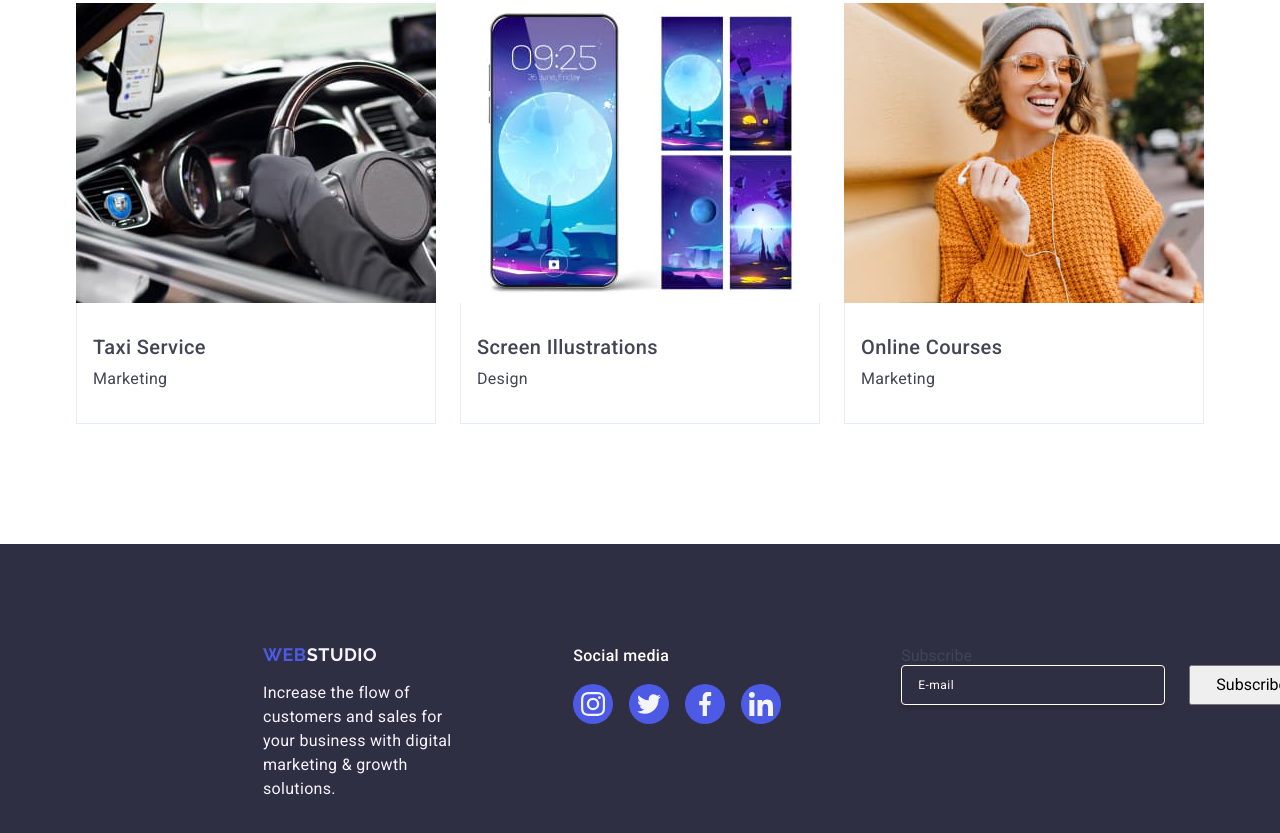
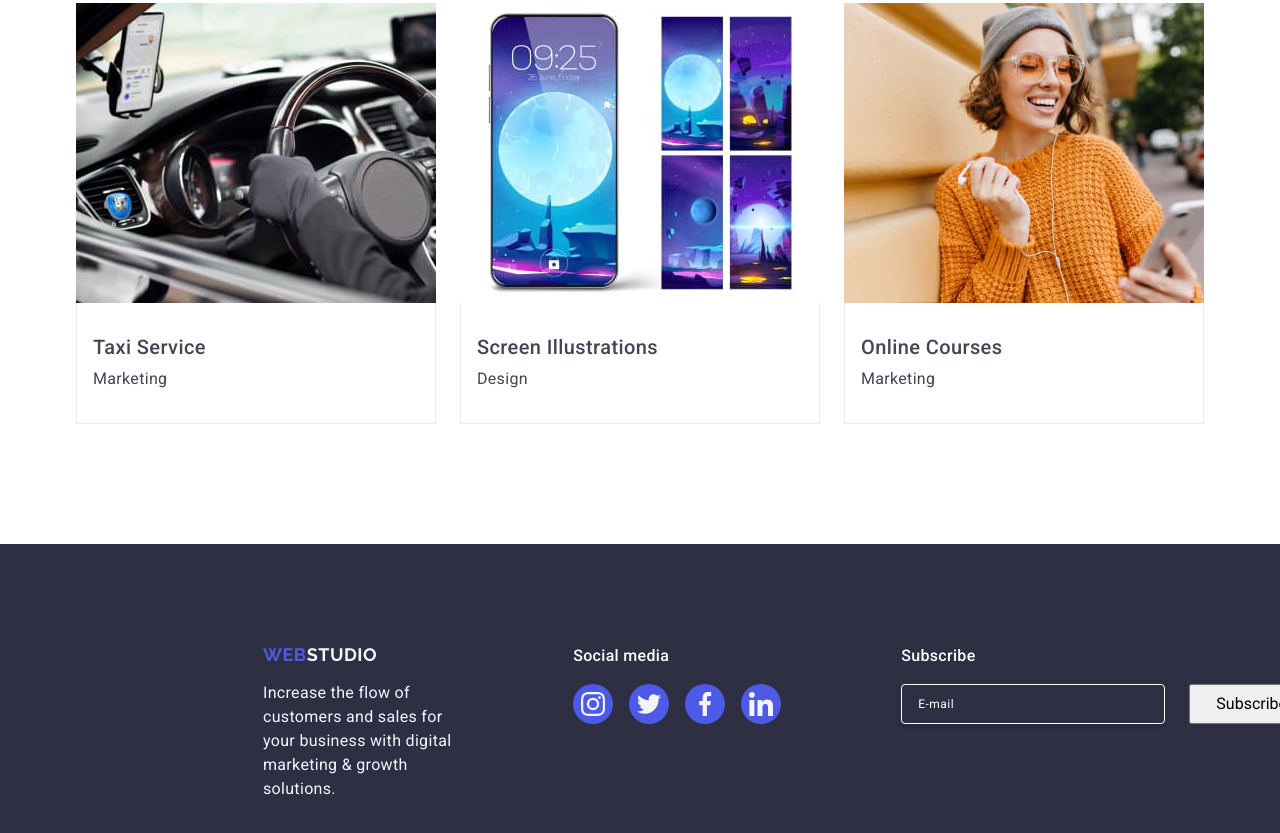
Before and after one commit to OleksandrYagodkin/goit-markup-hw-05, a plain HTML site: page index.html in a window 1280 px wide. Shown: the part 2639-3472 px from the top of the page. Drawn offline with nearby package versions, Linux system fonts and the light colour scheme; a script that the page names is missing.

```diff
--- a/css/styles.css
+++ b/css/styles.css
@@ -476,14 +476,18 @@ img {
     font-weight: 400;
     font-size: 16px;
 }
-.socmedia-header {
-    display: block;
+.socmedia-header,
+.footer-header {
+
     font-weight: 500;
     font-size: 16px;
     line-height: 1.5;
     letter-spacing: 0.02em;
     color: #ffffff;
     margin-bottom: 16px;
+}
+.socmedia-header {
+display: block;
 }
 .social-box-footer {
     display: flex;
```
